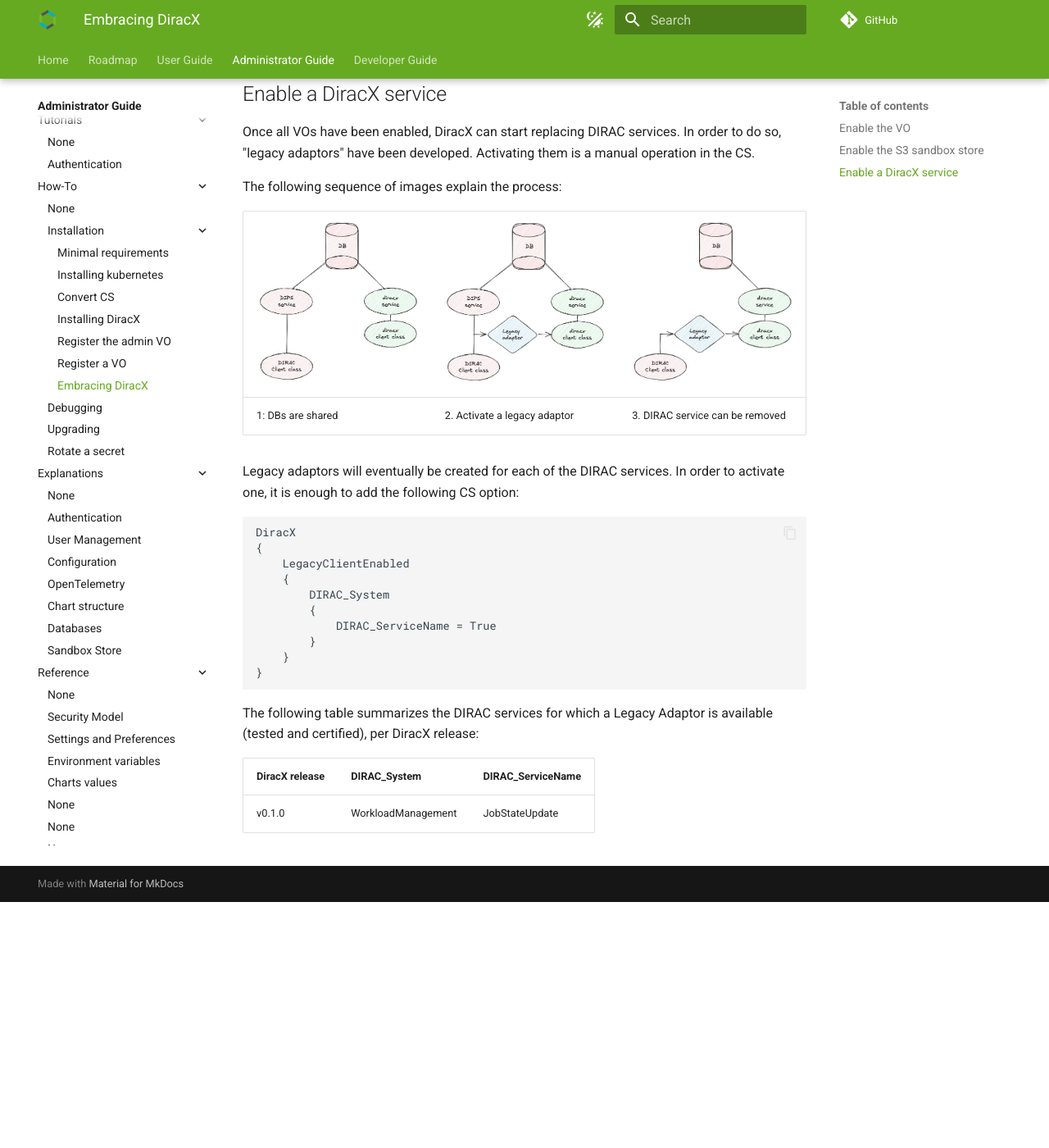
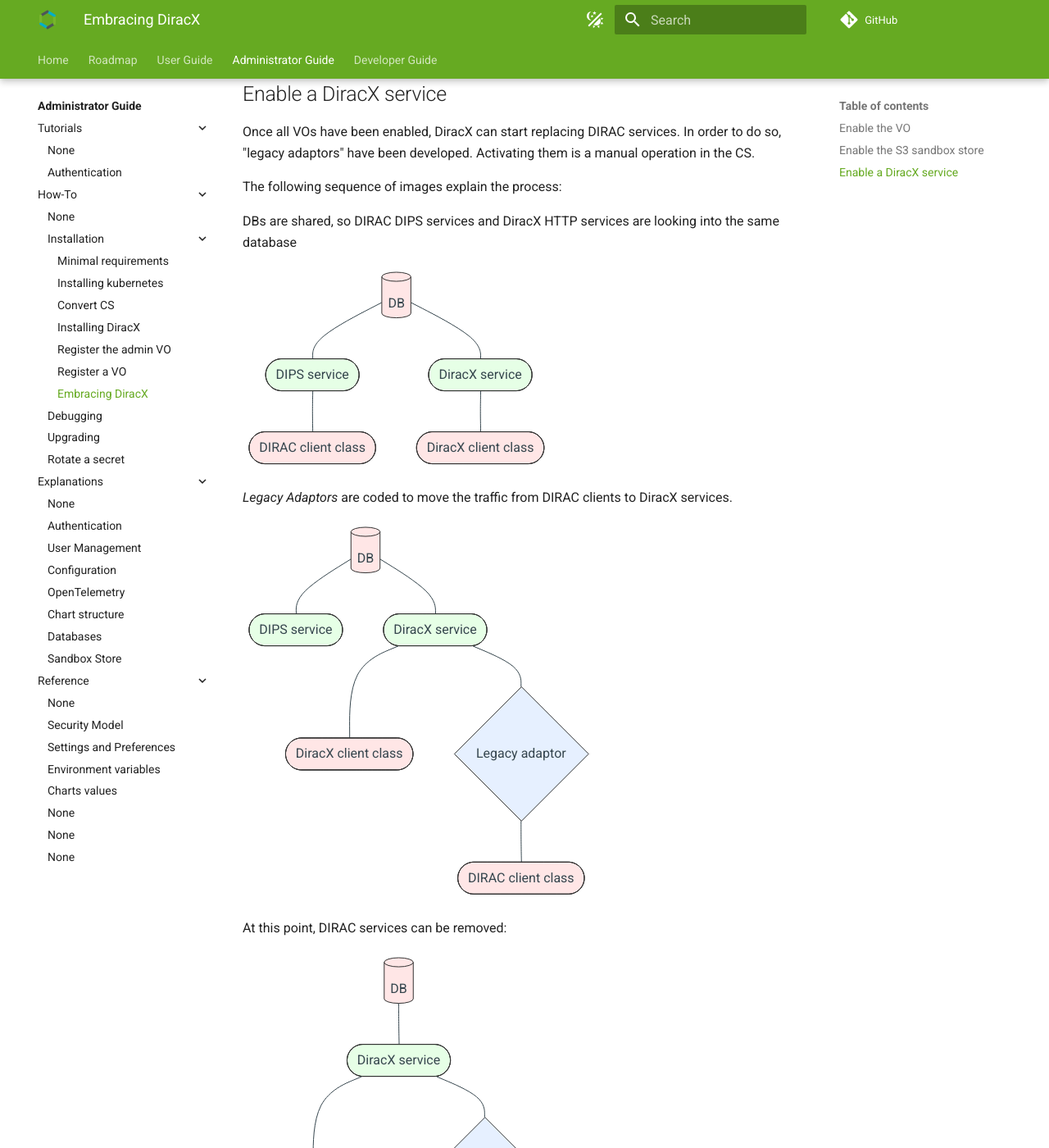
Before and after one commit to DIRACGrid/diracx, an MkDocs documentation site: the page built from docs/admin/how-to/install/embracing.md, in a window 1280 px wide and 1400 px high, scrolled down 1193 px. Shown: the whole window at 82% size. Built offline with MkDocs 1.6.1 and Material for MkDocs 9.7.7, drawn with Linux system fonts in a browser that asks for light colours; comment, search, counter and statistics services are not loaded; before the commit the page ends 2293 px from its top, so only the background shows below that; part of the change alters nothing that is shown.

Commit message:
docs: removed png, used mermaid

````diff
--- a/docs/admin/how-to/install/embracing.md
+++ b/docs/admin/how-to/install/embracing.md
@@ -51,9 +51,73 @@ Once all VOs have been enabled, DiracX can start replacing DIRAC services. In or
 
 The following sequence of images explain the process:
 
-| ![Image 1](../../../assets/images/legacy_before_Adaptor.png) | ![Image 2](../../../assets/images/legaxyAdaptor.png) | ![Image 3](../../../assets/images/legacy_after_Adaptor.png) |
-| ------------------------------------------------------------ | ---------------------------------------------------- | ----------------------------------------------------------- |
-| 1: DBs are shared                                            | 2. Activate a legacy adaptor                         | 3. DIRAC service can be removed                             |
+DBs are shared, so DIRAC DIPS services and DiracX HTTP services are looking into the same database
+
+```mermaid
+flowchart TB
+    DB[(DB)]:::db
+    DIPS(["DIPS service"]):::service
+    DIRACClient(["DIRAC client class"]):::client
+    DIRACXService(["DiracX service"]):::service
+    DIRACXClient(["DiracX client class"]):::client
+
+    DB --- DIPS
+    DB --- DIRACXService
+    DIPS --- DIRACClient
+    DIRACXService --- DIRACXClient
+
+    classDef db fill:#ffe6e6,stroke:#333,stroke-width:1px;
+    classDef service fill:#e6ffe6,stroke:#333,stroke-width:1px;
+    classDef client fill:#ffe6e6,stroke:#333,stroke-width:1px;
+    classDef adaptor fill:#e6f0ff,stroke:#333,stroke-width:1px;
+
+```
+
+*Legacy Adaptors* are coded to move the traffic from DIRAC clients to DiracX services.
+
+```mermaid
+flowchart TB
+    DB[(DB)]:::db
+    DIPS(["DIPS service"]):::service
+    DIRACClient(["DIRAC client class"]):::client
+    DIRACXService(["DiracX service"]):::service
+    DIRACXClient(["DiracX client class"]):::client
+    LegacyAdaptor{"Legacy adaptor"}:::adaptor
+
+    DB --- DIPS
+    DB --- DIRACXService
+    LegacyAdaptor --- DIRACClient
+    DIRACXService --- DIRACXClient
+    DIRACXService --- LegacyAdaptor
+
+    classDef db fill:#ffe6e6,stroke:#333,stroke-width:1px;
+    classDef service fill:#e6ffe6,stroke:#333,stroke-width:1px;
+    classDef client fill:#ffe6e6,stroke:#333,stroke-width:1px;
+    classDef adaptor fill:#e6f0ff,stroke:#333,stroke-width:1px;
+
+```
+
+At this point, DIRAC services can be removed:
+
+```mermaid
+flowchart TB
+    DB[(DB)]:::db
+    DIRACClient(["DIRAC client class"]):::client
+    DIRACXService(["DiracX service"]):::service
+    DIRACXClient(["DiracX client class"]):::client
+    LegacyAdaptor{"Legacy adaptor"}:::adaptor
+
+    DB --- DIRACXService
+    LegacyAdaptor --- DIRACClient
+    DIRACXService --- DIRACXClient
+    DIRACXService --- LegacyAdaptor
+
+    classDef db fill:#ffe6e6,stroke:#333,stroke-width:1px;
+    classDef service fill:#e6ffe6,stroke:#333,stroke-width:1px;
+    classDef client fill:#ffe6e6,stroke:#333,stroke-width:1px;
+    classDef adaptor fill:#e6f0ff,stroke:#333,stroke-width:1px;
+
+```
 
 Legacy adaptors will eventually be created for each of the DIRAC services.
 In order to activate one, it is enough to add the following CS option:
````
Also changed, not shown: docs/assets/images/legacy_after_Adaptor.png (deleted), docs/assets/images/legacy_before_Adaptor.png (deleted), docs/assets/images/legaxyAdaptor.png (deleted).
